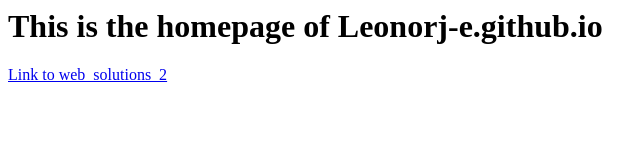
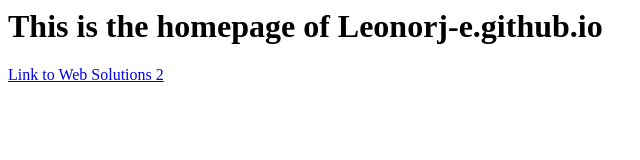
Before and after one commit to leonorj-e/leonorj-e.github.io, a plain HTML site: page index.html in a window 1280 px wide. Shown: the full height of the page, 0-640 px from the left. Drawn offline with Linux system fonts and the light colour scheme.

```diff
--- a/index.html
+++ b/index.html
@@ -1,3 +1,3 @@
 <h1>This is the homepage of Leonorj-e.github.io</h1>
 
-<a href="/web_solutions_2/"> Link to web_solutions_2</a>
+<a href="/web_solutions_2/"> Link to Web Solutions 2</a>
```
